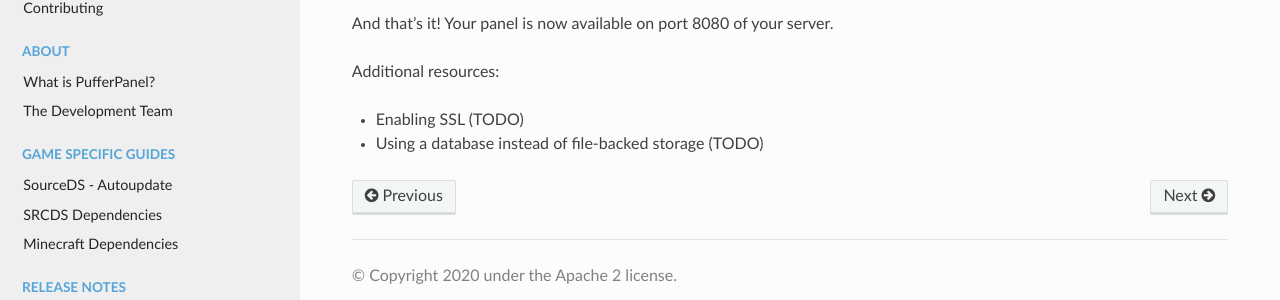
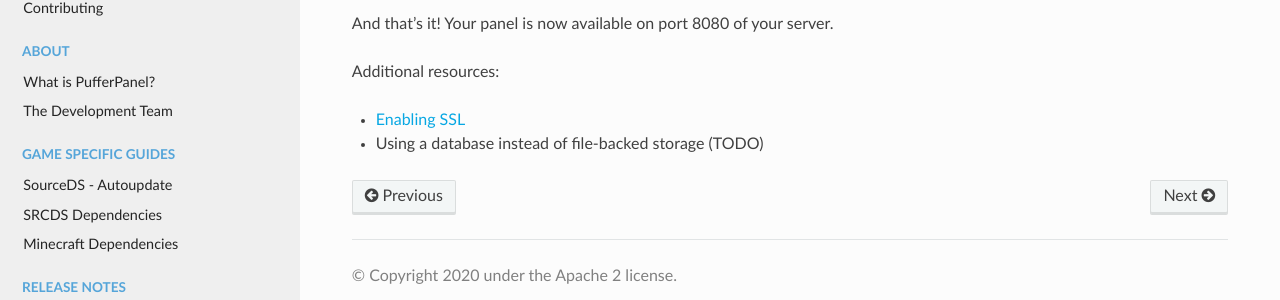
Before and after one commit to pufferpanel/documentation, a Sphinx documentation site: the page built from source/installing.rst, in a window 1280 px wide and 900 px high, scrolled down 722 px. Shown: the part 555-855 px from the top of the window. Built offline with Sphinx 7.4.7 and the Read the Docs theme 2.0.0, drawn with Linux system fonts in a browser that asks for light colours.

Commit message:
Update installing.rst

```diff
--- a/source/installing.rst
+++ b/source/installing.rst
@@ -76,5 +76,5 @@ And that's it! Your panel is now available on port 8080 of your server.
 
 Additional resources:
 
-* Enabling SSL (TODO)
+* :doc:`Enabling SSL <guides/ssl-setup-nginx>`
 * Using a database instead of file-backed storage (TODO)
```
